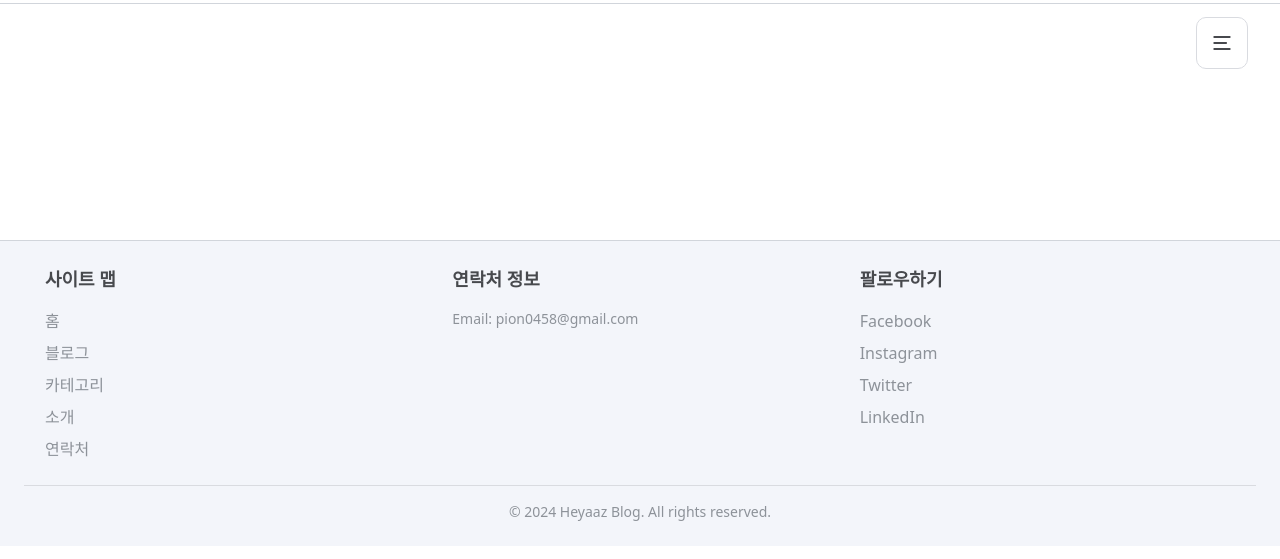
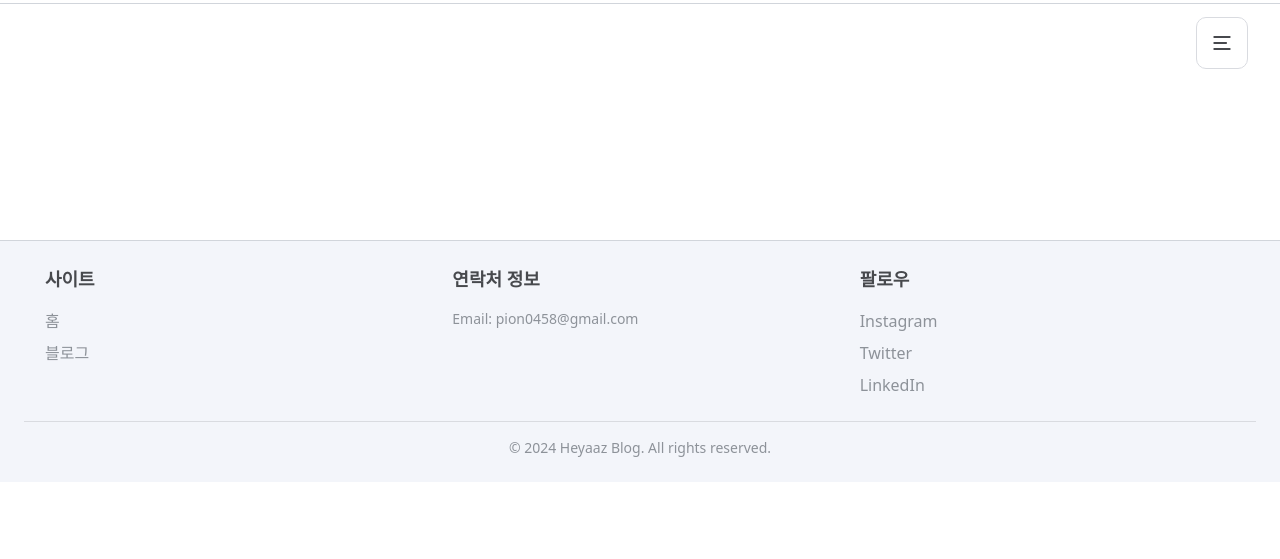
Before and after one commit to Heyaaz/blog, a plain HTML site: page index.html in a window 1280 px wide. Shown: the part 79-638 px from the top of the page. Drawn offline with Linux system fonts and the light colour scheme; no server answers; a script that the page names is missing.

Commit message:
index footer 내용 수정

```diff
--- a/index.html
+++ b/index.html
@@ -180,13 +180,10 @@
     <div class="container mx-auto max-w-[1190px] grid grid-cols-1 md:grid-cols-3 gap-8">
       <!-- 푸터 왼쪽: 사이트 맵 -->
       <div>
-        <h3 class="text-lg font-semibold text-graylv4">사이트 맵</h3>
+        <h3 class="text-lg font-semibold text-graylv4">사이트</h3>
         <ul class="mt-4 space-y-2">
           <li><a href="#" class="hover:text-primary">홈</a></li>
           <li><a href="#" class="hover:text-primary">블로그</a></li>
-          <li><a href="#" class="hover:text-primary">카테고리</a></li>
-          <li><a href="#" class="hover:text-primary">소개</a></li>
-          <li><a href="#" class="hover:text-primary">연락처</a></li>
         </ul>
       </div>
 
@@ -198,9 +195,8 @@
 
       <!-- 푸터 오른쪽: 소셜 미디어 -->
       <div>
-        <h3 class="text-lg font-semibold text-graylv4">팔로우하기</h3>
+        <h3 class="text-lg font-semibold text-graylv4">팔로우</h3>
         <ul class="mt-4 space-y-2">
-          <li><a href="#" class="hover:text-primary">Facebook</a></li>
           <li><a href="#" class="hover:text-primary">Instagram</a></li>
           <li><a href="#" class="hover:text-primary">Twitter</a></li>
           <li><a href="#" class="hover:text-primary">LinkedIn</a></li>
```
